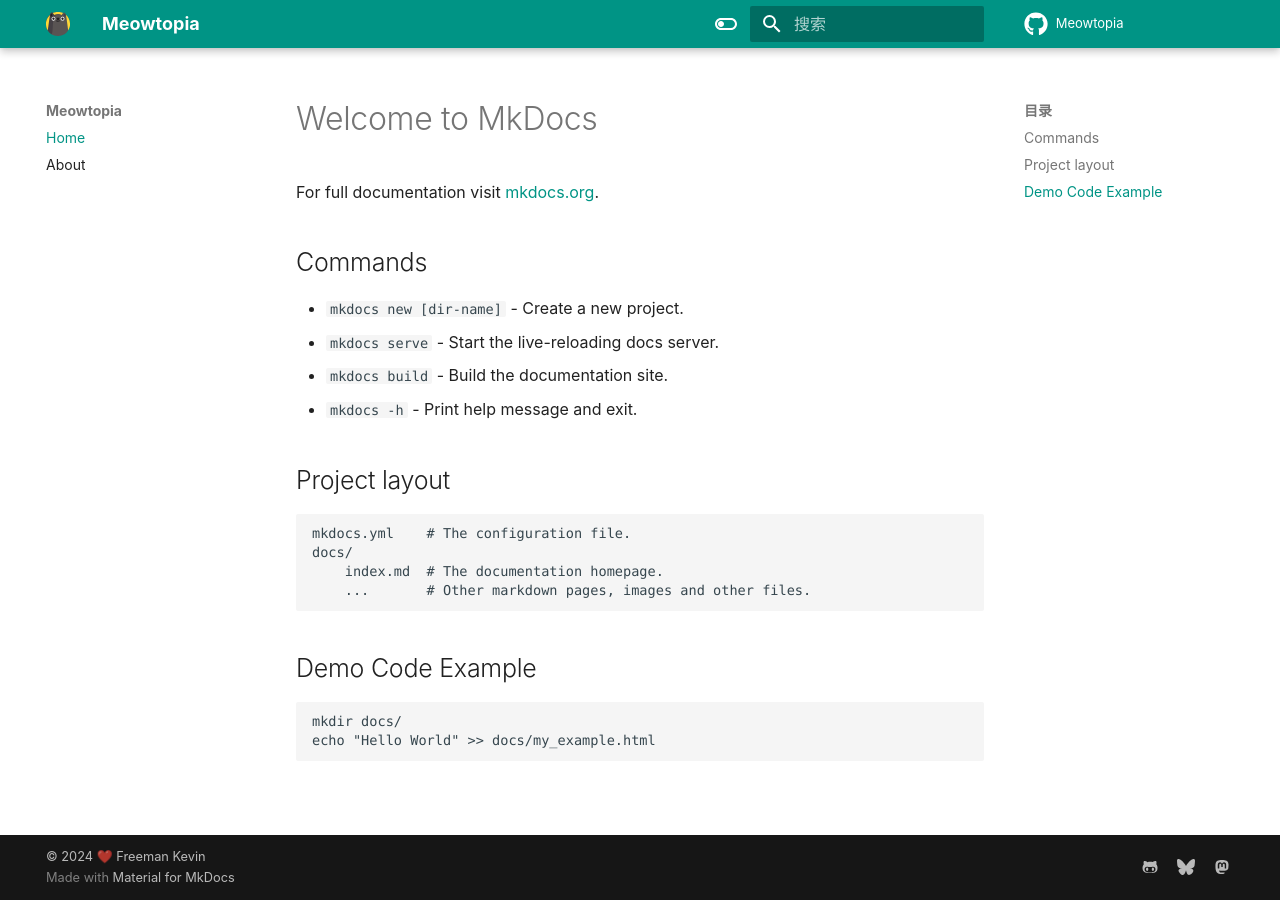
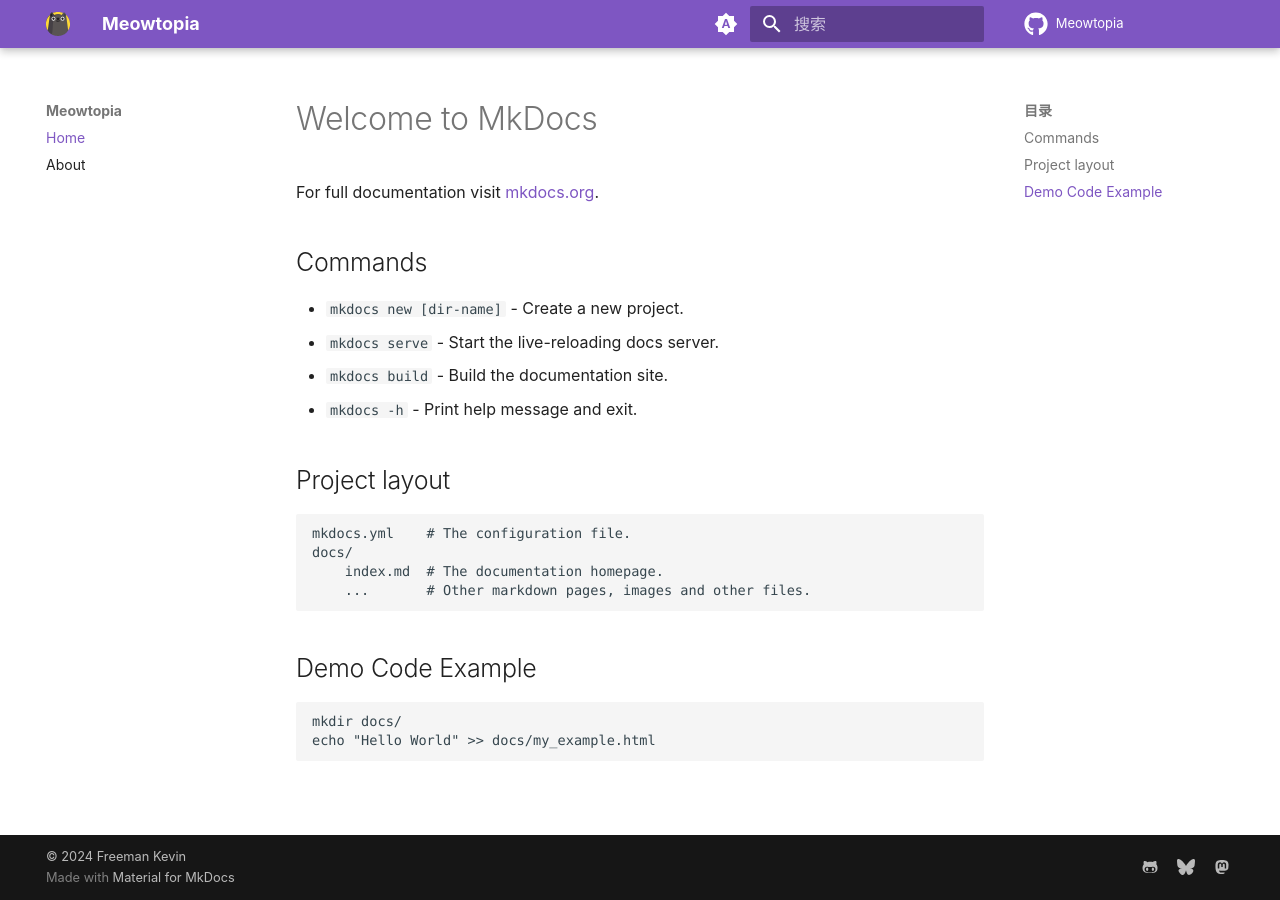
Before and after one commit to FreemanKevin/Meowtopia, an MkDocs documentation site: the page built from docs/index.md, in a window 1280 px wide. Built offline with MkDocs 1.6.1 and Material for MkDocs 9.7.7, drawn with Linux system fonts in a browser that asks for light colours; some web fonts are replaced; comment, search, counter and statistics services are not loaded.

Commit message:
Update mkdocs configuration

```diff
--- a/mkdocs.yml
+++ b/mkdocs.yml
@@ -8,27 +8,37 @@ nav:
   - Home: index.md
   - About: about.md
 
-
-
-
 theme:
   language: 'zh'  # 设置语言为中文
   name: material
   icon:
-    repo: fontawesome/brands/github  # 替换默认的 Git 图标为爪印图标
+    repo: fontawesome/brands/github  # 使用 Font Awesome 的 GitHub 图标
+
+  # https://squidfunk.github.io/mkdocs-material/setup/changing-the-colors/#+palette.toggle.icon
   palette:
-      - scheme: default  # 明亮模式配色
-        primary: teal    # 柔和的蓝绿色主色
-        accent: amber    # 温暖的琥珀色辅助色
-        toggle:
-          icon: material/toggle-switch-off-outline  # 切换图标（暗模式）
-          name: 切换到暗模式
-      - scheme: slate    # 暗模式配色
-        primary: deep purple  # 深紫色主色，低调且优雅
-        accent: light blue    # 辅助色为柔和的浅蓝色
-        toggle:
-          icon: material/toggle-switch  # 切换图标（亮模式）
-          name: 切换到明亮模式
+    # Palette toggle for automatic mode
+    - media: "(prefers-color-scheme)"
+      toggle:
+        icon: material/brightness-auto
+        name: Switch to light mode
+
+    # Palette toggle for light mode
+    - media: "(prefers-color-scheme: light)"
+      scheme: default
+      primary: deep purple
+      accent: orange
+      toggle:
+        icon: material/weather-night
+        name: Switch to dark mode
+
+    # Palette toggle for dark mode
+    - media: "(prefers-color-scheme: dark)"
+      scheme: slate
+      primary: black
+      accent: indigo
+      toggle:
+        icon: material/weather-sunny
+        name: Switch to system preference
   font:
     text: "Noto Serif SC, serif"
     code: "Source Code Pro, DM Mono, Noto Serif SC, monospace"
@@ -72,4 +82,4 @@ site_author: Freeman Kevin
 # 网站链接
 site_url: https://meowtopia.uk/
 # 版权信息
-copyright: "© 2024 ❤️ Freeman Kevin"
+copyright: "© 2024 Freeman Kevin"
```
